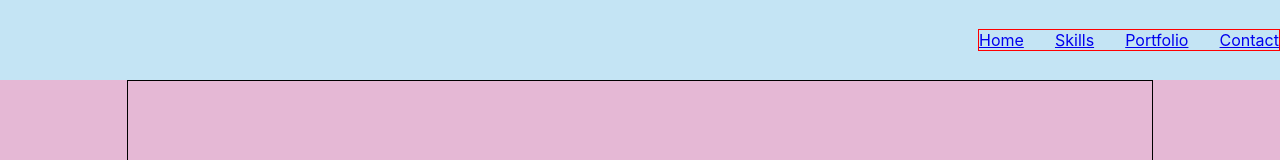
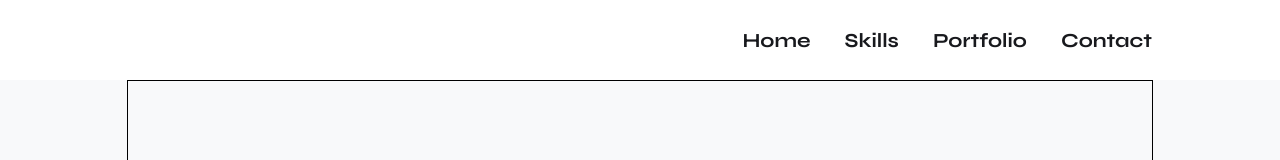
Before and after one commit to naugtymor/Portfolio, a React (Create React App) app: page / in a window 1280 px wide. Shown: the top 160 px of the page. Built offline with nearby package versions, Linux system fonts and the light colour scheme.

Commit message:
template header

```diff
--- a/src/Header/Header.js
+++ b/src/Header/Header.js
@@ -1,10 +1,15 @@
-import style from "./Header.module.css"
+import style from "./Header.module.scss"
 import Nav from "../Nav/Nav";
+import styleContainer from "../common/styles/Container.module.css";
+import logoImg from "../assets/images/logo.png"
+
 
 const Header = () => {
     return (
-        <div className={style.header}>
-            <Nav/>
+        <div className={style.headerBlock}>
+            <div className={`${style.headerContainer} ${styleContainer.container}`}>
+                <Nav/>
+            </div>
         </div>
     )
 }
--- a/src/Header/Header.module.css
+++ /dev/null
@@ -1,8 +0,0 @@
-.header {
-    height: 80px;
-    background-color: #c4e4f4;
-
-    display: flex;
-    align-items: center;
-    justify-content: flex-end;
-}
--- /dev/null
+++ b/src/Header/Header.module.scss
@@ -0,0 +1,10 @@
+.headerBlock {
+    height: 80px;
+    background-color: #FFF;
+    display: flex;
+    align-items: center;
+    .headerContainer {
+        border: none !important;
+        justify-content: flex-end !important;
+    }
+}
--- a/src/Main/Main.module.css
+++ b/src/Main/Main.module.css
@@ -1,6 +1,6 @@
 .mainBlock {
     height: 100vh;
-    background-color: #e5b8d5;
+    background-color: #f8f9fa;
 }
 
 .mainContainer {
--- a/src/Nav/Nav.js
+++ b/src/Nav/Nav.js
@@ -1,4 +1,4 @@
-import style from "./Nav.module.css"
+import style from "./Nav.module.scss"
 
 const Nav = () => {
     return (
--- a/src/Nav/Nav.module.css
+++ /dev/null
@@ -1,6 +0,0 @@
-.nav {
-    border: 1px solid red;
-    width: 300px;
-    display: flex;
-    justify-content: space-between;
-}
--- /dev/null
+++ b/src/Nav/Nav.module.scss
@@ -0,0 +1,13 @@
+@import "../common/styles/sass/mixins.scss";
+@import "../common/styles/sass/variables.scss";
+
+.nav {
+    width: 40%;
+    display: flex;
+    justify-content: space-between;
+    & a {
+        @include text($fontFamily, 20px, 700, $textColor);
+        line-height: 1.25em;
+        text-decoration: none;
+    }
+}
--- a/src/Projects/Projects.module.scss
+++ b/src/Projects/Projects.module.scss
@@ -12,6 +12,8 @@
   .projectsContainer {
     ///*border: 1px solid;*/
     width: 80%;
+    max-width: 1200px;
+
     /*height: 100%;*/
     margin: 0 auto;
 
--- a/src/common/styles/Container.module.css
+++ b/src/common/styles/Container.module.css
@@ -1,6 +1,7 @@
 .container {
     border: 1px solid;
     width: 80%;
+    max-width: 1200px;
     height: 100%;
     margin: 0 auto;
 
@@ -10,7 +11,7 @@
     flex-wrap: wrap;
 }
 
-/*@media screen and (min-width: 575px){*/
+/*@media screen and (max-width: 1400px){*/
 /*    .container {*/
 /*        !*width: 80%;*!*/
 /*    }*/
```
Also changed, not shown: src/assets/images/logo.png (added).
